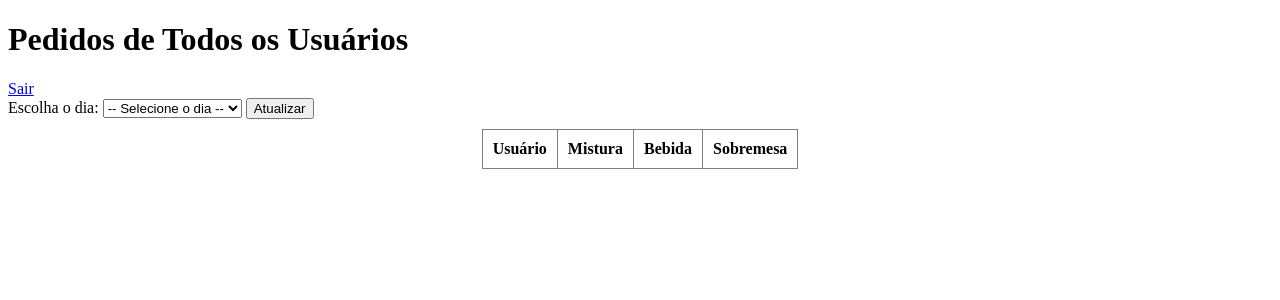
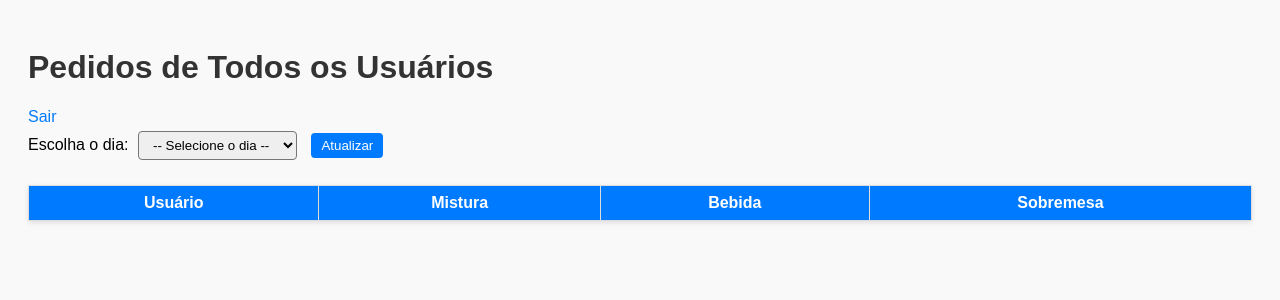
Before and after one commit to wsvantier/pi-02-2025, a Flask app: page /cozinha/pedidos in a window 1280 px wide. Shown: the top 300 px of the page. Run offline with Flask 3, Linux system fonts and the light colour scheme; a user stored in the database is signed in; tables that the repository leaves empty hold one stand-in row (values such as "Sample post"); lists and menus that the app fills with data are empty.

Commit message:
Criação dos primeiros css

```diff
--- /dev/null
+++ b/static/css/cozinha.css
@@ -0,0 +1,78 @@
+/* ===== Geral ===== */
+body {
+    font-family: Arial, sans-serif;
+    padding: 20px;
+    background: #f9f9f9;
+}
+
+h1 {
+    color: #333;
+}
+
+a {
+    color: #007BFF;
+    text-decoration: none;
+}
+
+a:hover {
+    text-decoration: underline;
+}
+
+/* ===== Select e botão ===== */
+select, button {
+    padding: 5px 10px;
+    margin: 5px;
+    border-radius: 4px;
+}
+
+button {
+    background-color: #007BFF;
+    color: #fff;
+    border: none;
+    cursor: pointer;
+}
+
+button:hover {
+    background-color: #0056b3;
+}
+
+/* ===== Tabela ===== */
+table {
+    width: 100%;
+    border-collapse: collapse;
+    margin-top: 20px;
+    background: #fff;
+    box-shadow: 0 2px 5px rgba(0,0,0,0.1);
+}
+
+table th, table td {
+    border: 1px solid #ddd;
+    padding: 8px 12px;
+    text-align: center;
+}
+
+table th {
+    background-color: #007BFF;
+    color: #fff;
+}
+
+table tr:nth-child(even) {
+    background-color: #f2f2f2;
+}
+
+table tr:hover {
+    background-color: #e6f0ff;
+}
+
+/* ===== Destaque de categorias ===== */
+td:nth-child(2) { /* Mistura */
+    background-color: #d1ecf1; /* azul claro */
+}
+
+td:nth-child(3) { /* Bebida */
+    background-color: #d4edda; /* verde claro */
+}
+
+td:nth-child(4) { /* Sobremesa */
+    background-color: #fff3cd; /* amarelo claro */
+}
--- /dev/null
+++ b/static/js/pedidos.js
@@ -0,0 +1,30 @@
+async function carregarPedidos() {
+    let select = document.getElementById("diaSelect");
+    let cardapioId = select.value;
+    if (!cardapioId) return;
+
+    let resposta = await fetch(`/cozinha/api/pedidos/${cardapioId}`);
+    let pedidos = await resposta.json();
+
+    let tbody = document.querySelector("#tabelaPedidosTodos tbody");
+    tbody.innerHTML = "";
+
+    pedidos.forEach((p, index) => {
+        let linha = document.createElement("tr");
+
+        // adiciona classe de zebra alternada
+        if (index % 2 === 0) linha.style.backgroundColor = "#f2f2f2";
+        else linha.style.backgroundColor = "#ffffff";
+
+        linha.innerHTML = `
+            <td>${p.usuario}</td>
+            <td>${p.mistura}</td>
+            <td>${p.bebida}</td>
+            <td>${p.sobremesa}</td>
+        `;
+        tbody.appendChild(linha);
+    });
+}
+
+// Atualiza tabela automaticamente ao mudar o select
+document.getElementById("diaSelect").addEventListener("change", carregarPedidos);
--- a/templates/pedidos.html
+++ b/templates/pedidos.html
@@ -32,32 +32,6 @@
     </tbody>
 </table>
 
-<script>
-async function carregarPedidos() {
-    let select = document.getElementById("diaSelect");
-    let cardapioId = select.value;
-    if (!cardapioId) return;
-
-    let resposta = await fetch(`/cozinha/api/pedidos/${cardapioId}`);
-    let pedidos = await resposta.json();
-
-    let tbody = document.querySelector("#tabelaPedidosTodos tbody");
-    tbody.innerHTML = "";
-
-    pedidos.forEach(p => {
-        let linha = document.createElement("tr");
-        linha.innerHTML = `
-            <td>${p.usuario}</td>
-            <td>${p.mistura}</td>
-            <td>${p.bebida}</td>
-            <td>${p.sobremesa}</td>
-        `;
-        tbody.appendChild(linha);
-    });
-}
-
-// Atualiza tabela automaticamente ao mudar o select
-document.getElementById("diaSelect").addEventListener("change", carregarPedidos);
-</script>
-
+<script src="{{ url_for('static', filename='js/pedidos.js') }}"></script>
+<link rel="stylesheet" href="{{ url_for('static', filename='css/cozinha.css') }}">
 {% endblock %}
```
